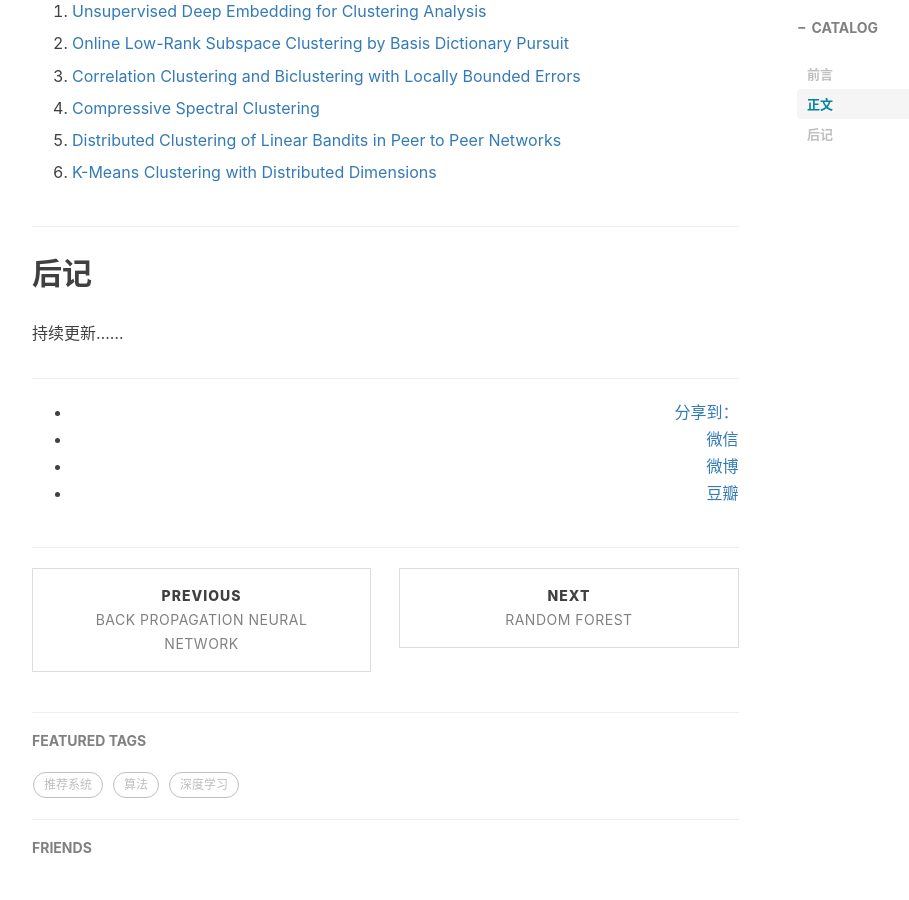
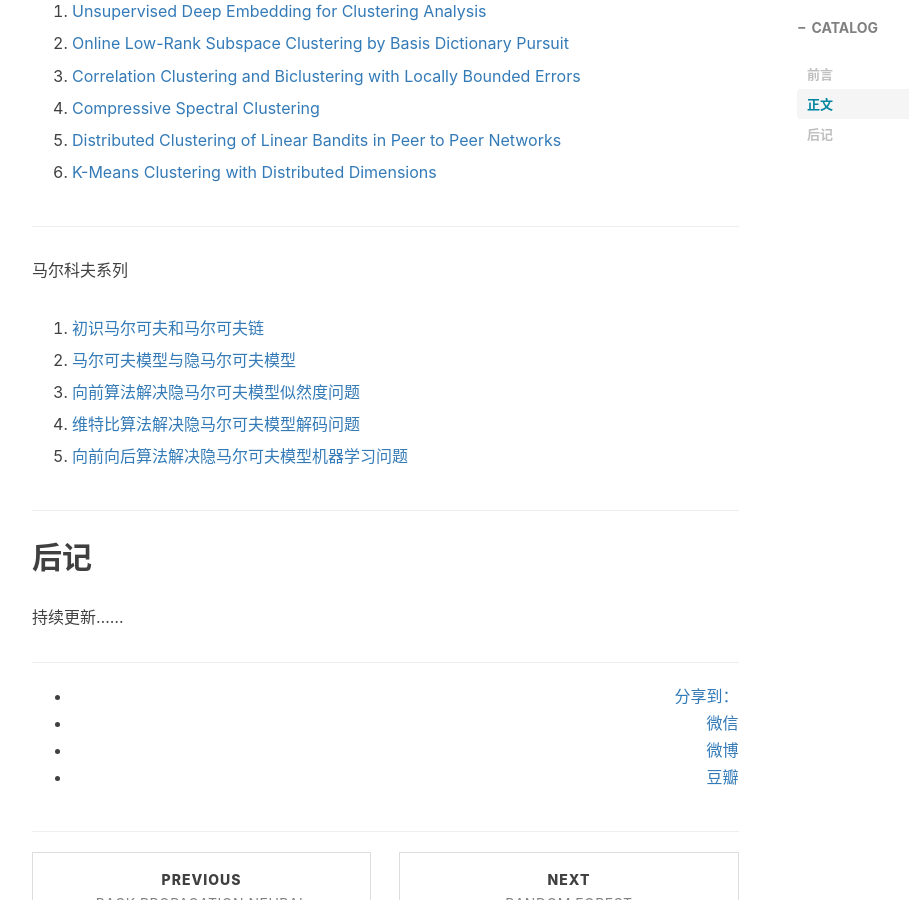
Before and after one commit to CoolIceFire/CoolIceFire.github.io, a Jekyll site: the page built from _posts/2016-06-30-Learning.markdown, in a window 1280 px wide and 900 px high, scrolled down 3410 px. Shown: the whole window, without its empty margins (233-1142 px from the left). Built offline with Jekyll 4.4.1, drawn with Linux system fonts in a browser that asks for light colours; nearby versions of some CDN libraries; comment, search, counter and statistics services are not loaded.

Commit message:
Update 2016-06-30-Learning.markdown

```diff
--- a/_posts/2016-06-30-Learning.markdown
+++ b/_posts/2016-06-30-Learning.markdown
@@ -153,6 +153,20 @@ LDA系列
 
 ---------------------------------------------------------------------------------------------------------------
 
+马尔科夫系列
+
+1. [初识马尔可夫和马尔可夫链](http://www.cnblogs.com/baiboy/p/hmm1.html)
+
+2. [马尔可夫模型与隐马尔可夫模型](http://www.cnblogs.com/baiboy/p/hmm2.html)
+
+3. [向前算法解决隐马尔可夫模型似然度问题](http://www.cnblogs.com/baiboy/p/hmm3.html)
+
+4. [维特比算法解决隐马尔可夫模型解码问题](http://www.cnblogs.com/baiboy/p/hmm4.html)
+
+5. [向前向后算法解决隐马尔可夫模型机器学习问题](http://www.cnblogs.com/baiboy/p/hmm5.html)
+
+---------------------------------------------------------------------------------------------------------------
+
 ## 后记
 
 持续更新……
```
